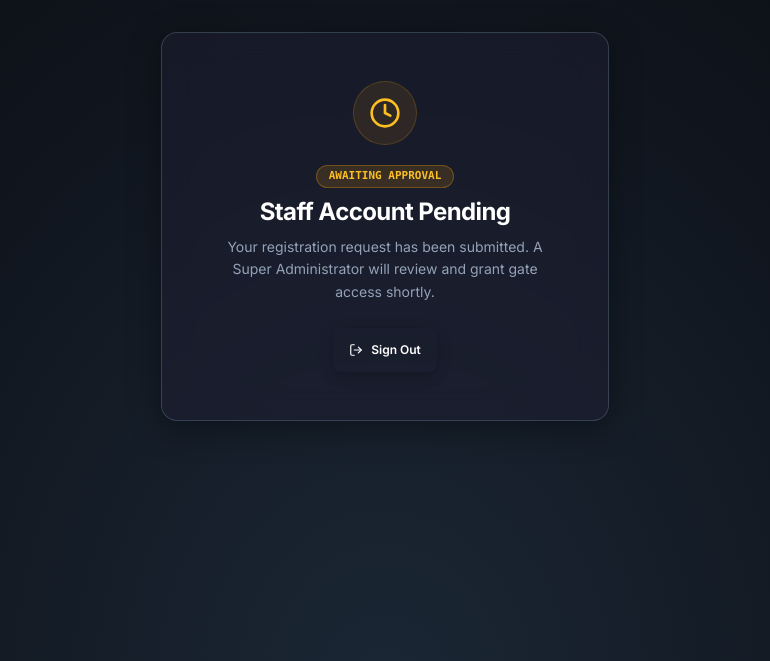
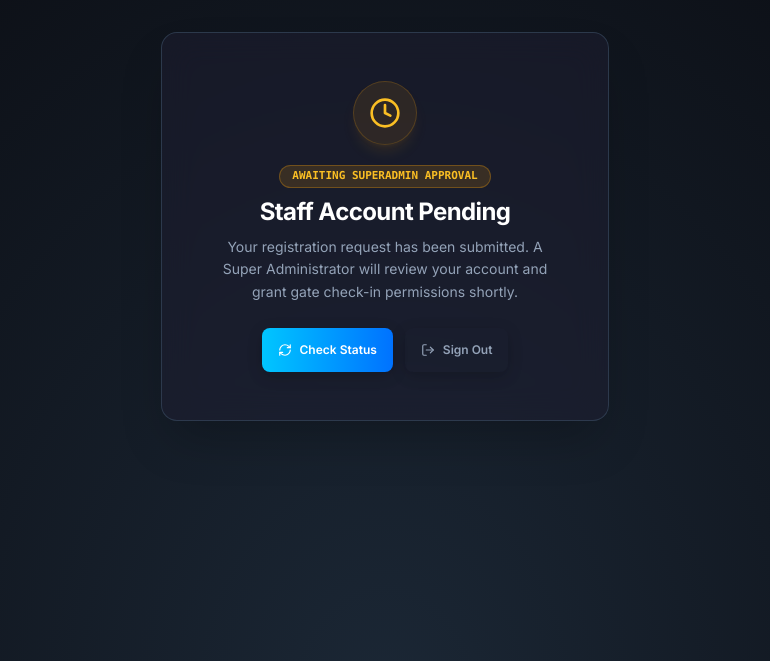
Before and after one commit to aamirldz/eventlogger, a Python web app: template templates/pending.html in a window 1280 px wide. Shown: the part 101-762 px from the top of the page, without its empty margins (255-1025 px from the left). Run offline with Jinja, Linux system fonts and the light colour scheme; the template is opened without the code that fills it, so the values that code supplies are empty; some libraries are stand-ins or nearby versions.

Commit message:
fix(auth): enhance login/logout session flags, cache invalidation and native form handling

```diff
--- a/templates/layout.html
+++ b/templates/layout.html
@@ -176,6 +176,8 @@
         document.addEventListener('submit', async function (e) {
             const form = e.target;
             if (form.method.toLowerCase() !== 'post' || form.enctype === 'multipart/form-data') return;
+            // Native submission for auth forms to ensure clean session cookies & browser password manager compatibility
+            if (form.id === 'login-form' || (form.action && (form.action.includes('/register') || form.action.includes('/login')))) return;
 
             e.preventDefault();
             htmlCache.clear();
--- a/templates/pending.html
+++ b/templates/pending.html
@@ -3,19 +3,24 @@
 {% block title %}Account Pending Approval - EventPass QMS{% endblock %}
 
 {% block content %}
-<div class="card p-8 md:p-12 text-center max-w-md mx-auto my-8">
-    <div class="w-16 h-16 rounded-full bg-amber-500/10 border border-amber-500/20 mx-auto flex items-center justify-center mb-4 text-amber-400">
+<div class="card p-8 md:p-12 text-center max-w-md mx-auto my-8 border-slate-700/80 shadow-2xl">
+    <div class="w-16 h-16 rounded-full bg-amber-500/10 border border-amber-500/20 mx-auto flex items-center justify-center mb-4 text-amber-400 shadow-lg shadow-amber-500/10">
         <i data-lucide="clock" class="w-8 h-8"></i>
     </div>
     <span class="inline-block px-3 py-0.5 rounded-full text-[11px] font-bold bg-amber-500/15 text-amber-400 border border-amber-500/30 uppercase font-mono mb-2">
-        AWAITING APPROVAL
+        Awaiting Superadmin Approval
     </span>
     <h2 class="text-2xl font-bold text-white mb-2 tracking-tight">Staff Account Pending</h2>
     <p class="text-slate-400 text-sm leading-relaxed mb-6">
-        Your registration request has been submitted. A Super Administrator will review and grant gate access shortly.
+        Your registration request has been submitted. A Super Administrator will review your account and grant gate check-in permissions shortly.
     </p>
-    <a href="{{ url_for('logout') }}" class="btn btn-outline text-xs py-2 px-4 inline-flex items-center gap-2">
-        <i data-lucide="log-out" class="w-3.5 h-3.5"></i> Sign Out
-    </a>
+    <div class="flex items-center justify-center gap-3">
+        <a href="{{ url_for('login') }}" class="btn btn-primary text-xs py-2 px-4 inline-flex items-center gap-2">
+            <i data-lucide="refresh-cw" class="w-3.5 h-3.5"></i> Check Status
+        </a>
+        <a href="{{ url_for('logout') }}" class="btn btn-outline text-xs py-2 px-4 inline-flex items-center gap-2 text-slate-400 hover:text-white">
+            <i data-lucide="log-out" class="w-3.5 h-3.5"></i> Sign Out
+        </a>
+    </div>
 </div>
 {% endblock %}
```
Also changed, not shown: src/index.js (+13 -5 lines).
